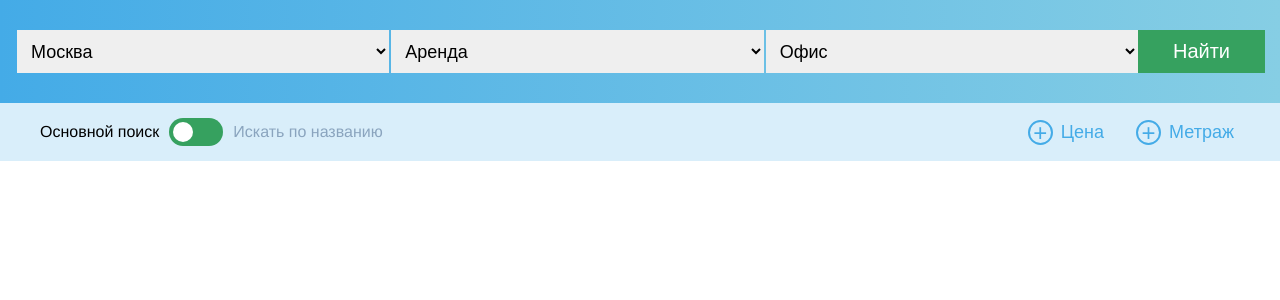
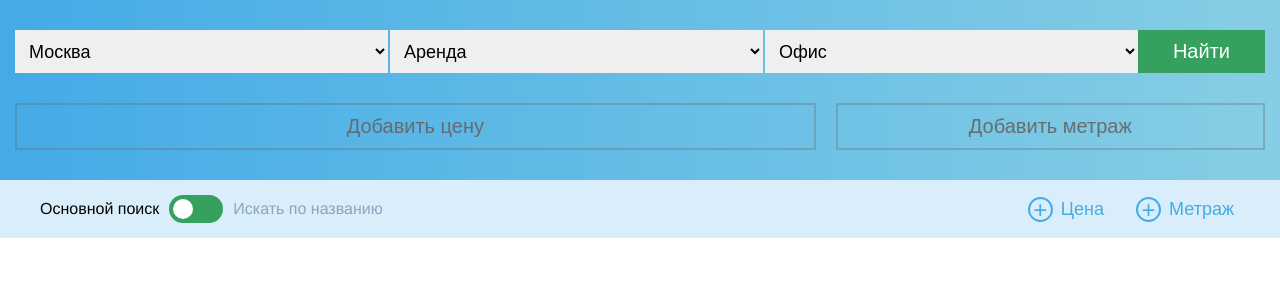
Before and after one commit to ToHor1zon/test-case-for-sovcombank, a Vue app: page / in a window 1280 px wide. Shown: the top 300 px of the page. Built offline with nearby package versions, Linux system fonts and the light colour scheme.

Commit message:
add placeholder, add event initialization input groups

```diff
--- a/src/components/MainSearch.vue
+++ b/src/components/MainSearch.vue
@@ -1,19 +1,27 @@
 <template>
-  <div>
+  <div class="main-search">
     <div class="main-search-body__wrapper">
       <form>
-        <SearchByOptions v-if="isOptionSearch" />
-        <SearchByName v-else />
+        <div>
+          <SearchByOptions
+            v-if="isOptionSearch"
+            @clickPlaceholderSquare="isActiveSquare=true"
+            @clickPlaceholderPrice="isActivePrice=true"
+            :isActivePrice="isActivePrice"
+            :isActiveSquare="isActiveSquare"
+          />
+          <SearchByName v-else />
+        </div>
       </form>
     </div>
-    <div class="main-search-footer__wrapper">
-      <div class="main-search-footer-switcher__wrapper">
+    <div class="footer__wrapper">
+      <div class="footer-switcher__wrapper">
         <Switcher
           :checked="isOptionSearch"
           @clickOnSwitcher="switcherStateHandler"
         />
       </div>
-      <div v-if="isOptionSearch" class="main-search-footer-params__wrapper">
+      <div v-if="isOptionSearch" class="footer-params__wrapper">
         <FooterOption
           @click="clickOnPriceOption"
           :title="'Цена'"
@@ -77,7 +85,7 @@ export default {
     }
   }
 
-  &-footer {
+  .footer {
     &__wrapper {
       display: flex;
       justify-content: space-between;
--- a/src/components/search/ByOptions.vue
+++ b/src/components/search/ByOptions.vue
@@ -1,10 +1,27 @@
 <template>
-  <div class="search-by-option__wrapper">
-    <div class="search-by-option-main__wrapper">
-      <Select :name="'city'" :options="cities" class="search-by-option-main__select" />
-      <Select :name="'typeOfDeal'" :options="typesOfDeal" class="search-by-option-main__select" />
-      <Select :name="'typeOfArea'" :options="typesOfArea" class="search-by-option-main__select" />
+  <div class="search-by-option">
+    <div class="main__wrapper">
+      <Select
+        :name="'city'"
+        :options="cities"
+        class="main__select"
+      />
+      <Select
+        :name="'typeOfDeal'"
+        :options="typesOfDeal"
+        class="main__select"
+      />
+      <Select
+        :name="'typeOfArea'"
+        :options="typesOfArea"
+        class="main__select"
+      />
       <AcceptButton />
+    </div>
+
+    <div class="optional__wrapper">
+        <PriceParams @clickPlaceholderPrice="$emit('clickPlaceholderPrice')" :isActive="isActivePrice" class="price" />
+        <SquareParams @clickPlaceholderSquare="$emit('clickPlaceholderSquare')"  :isActive="isActiveSquare" class="square" />
     </div>
   </div>
 </template>
@@ -12,12 +29,26 @@
 <script>
 import AcceptButton from "./elements/AcceptButton.vue";
 import Select from "./elements/Select.vue";
+import SquareParams from "./elements/SquareParams.vue";
+import PriceParams from "./elements/PriceParams.vue";
 
 export default {
   name: "SearchByOptions",
   components: {
     Select,
     AcceptButton,
+    SquareParams,
+    PriceParams,
+  },
+  props: {
+    isActivePrice: {
+      type: Boolean,
+      require: true,
+    },
+    isActiveSquare: {
+      type: Boolean,
+      require: true,
+    },
   },
   data() {
     return {
@@ -41,10 +72,11 @@ export default {
 
 <style lang="scss">
 .search-by-option {
-  &-main {
+  .main {
     &__wrapper {
       display: flex;
       flex-wrap: wrap;
+      margin-bottom: 30px;
     }
 
     &__select {
@@ -53,5 +85,20 @@ export default {
       min-width: 180px;
     }
   }
+
+  .optional {
+    &__wrapper {
+      display: flex;
+
+      .price {
+        flex-grow: 3;
+        margin-right: 20px;
+      }
+
+      .square {
+        flex-grow: 1;
+      }
+    }
+  }
 }
 </style>
--- /dev/null
+++ b/src/components/search/elements/DisabledInput.vue
@@ -0,0 +1,25 @@
+<template>
+  <input disabled :value="value" />
+</template>
+
+<script>
+export default {
+  name: "SearchInput",
+  props: {
+    value: {
+      type: String,
+      require: true,
+    },
+  },
+};
+</script>
+
+<style scoped lang="scss">
+input {
+  padding: 0 10px;
+  font-size: 18px;
+  width: 100%;
+  height: 43px;
+  border: 0;
+}
+</style>
--- /dev/null
+++ b/src/components/search/elements/PlaceholderButton.vue
@@ -0,0 +1,26 @@
+<template>
+  <button @click.prevent="$emit('clickPlaceholder')">{{ title }}</button>
+</template>
+
+<script>
+export default {
+  name: "SearchPlaceholderButton",
+  props: {
+    title: {
+      type: String,
+      require: true,
+    },
+  },
+};
+</script>
+
+<style scoped lang="scss">
+button {
+  padding: 10px 35px;
+  background-color: inherit;
+  color: rgba(100, 100, 100, 0.9);
+  border: 2px solid rgba(100, 100, 100, 0.314);
+  font-size: 20px;
+  flex-grow: 1;
+}
+</style>
--- /dev/null
+++ b/src/components/search/elements/PriceParams.vue
@@ -0,0 +1,45 @@
+<template>
+  <div class="price-params">
+    <template v-if="isActive">
+      <Input :placeholder="'от'" class="price__input" />
+      <Input :placeholder="'до'" class="price__input" />
+      <DisabledInput :value="'₽/месяц'" class="price__input" />
+    </template>
+    <PlaceholderButton @clickPlaceholder="$emit('clickPlaceholderPrice')" v-else :title="'Добавить цену'" />
+  </div>
+</template>
+
+<script>
+import Input from "./Input.vue";
+import DisabledInput from "./DisabledInput.vue";
+import PlaceholderButton from "./PlaceholderButton.vue";
+
+export default {
+  name: "PriceParams",
+  components: {
+    Input,
+    DisabledInput,
+    PlaceholderButton
+  },
+  props: {
+    isActive: {
+      type: Boolean,
+      require: true,
+    }
+  },
+};
+</script>
+
+<style scoped lang="scss">
+.price {
+  &-params {
+    display: flex;
+    flex-grow: 1;
+    flex-basis: 60%;
+  }
+
+  &__input {
+    margin-right: 1px;
+  }
+}
+</style>
--- a/src/components/search/elements/Select.vue
+++ b/src/components/search/elements/Select.vue
@@ -31,6 +31,10 @@ select {
   padding: 0 10px;
   font-size: 18px;
 
+  &:first-child {
+    margin-left: 0;
+  }
+
   option {
     height: 43px;
   }
--- /dev/null
+++ b/src/components/search/elements/SquareParams.vue
@@ -0,0 +1,44 @@
+<template>
+  <div class="square-params">
+    <template v-if="isActive">
+      <Input :placeholder="'от'" class="square__input" />
+      <Input :placeholder="'до'" class="square__input" />
+      <DisabledInput :value="'м²'" class="square__input" />
+    </template>
+    <PlaceholderButton @clickPlaceholder="$emit('clickPlaceholderSquare')" v-else :title="'Добавить метраж'" />
+  </div>
+</template>
+
+<script>
+import Input from "./Input.vue";
+import DisabledInput from "./DisabledInput.vue";
+import PlaceholderButton from "./PlaceholderButton.vue";
+
+export default {
+  name: "SquareParams",
+  components: {
+    Input,
+    DisabledInput,
+    PlaceholderButton,
+  },
+  props: {
+    isActive: {
+      type: Boolean,
+      require: true,
+    }
+  }
+};
+</script>
+
+<style scoped lang="scss">
+.square {
+  &-params {
+    display: flex;
+    flex-basis: 33%;
+  }
+
+  &__input {
+    margin-right: 1px;
+  }
+}
+</style>
--- a/src/components/search/elements/Switcher.vue
+++ b/src/components/search/elements/Switcher.vue
@@ -1,6 +1,6 @@
 <template>
   <div class="switcher">
-    <span @click="clickHandler(false)" :class="{'text-disabled': !checked}">Основной поиск</span>
+    <span @click="clickHandler(true)" :class="{'text-disabled': !checked}">Основной поиск</span>
     <label class="switch" for="switcher">
       <input
         type="checkbox"
@@ -10,7 +10,7 @@
       />
       <div class="slider round"></div>
     </label>
-    <span @click="clickHandler(true)" :class="{'text-disabled': checked}">Искать по названию</span>
+    <span @click="clickHandler(false)" :class="{'text-disabled': checked}">Искать по названию</span>
   </div>
 </template>
 
```
Also changed, not shown: src/components/search/ByName.vue (+9 -6 lines).
